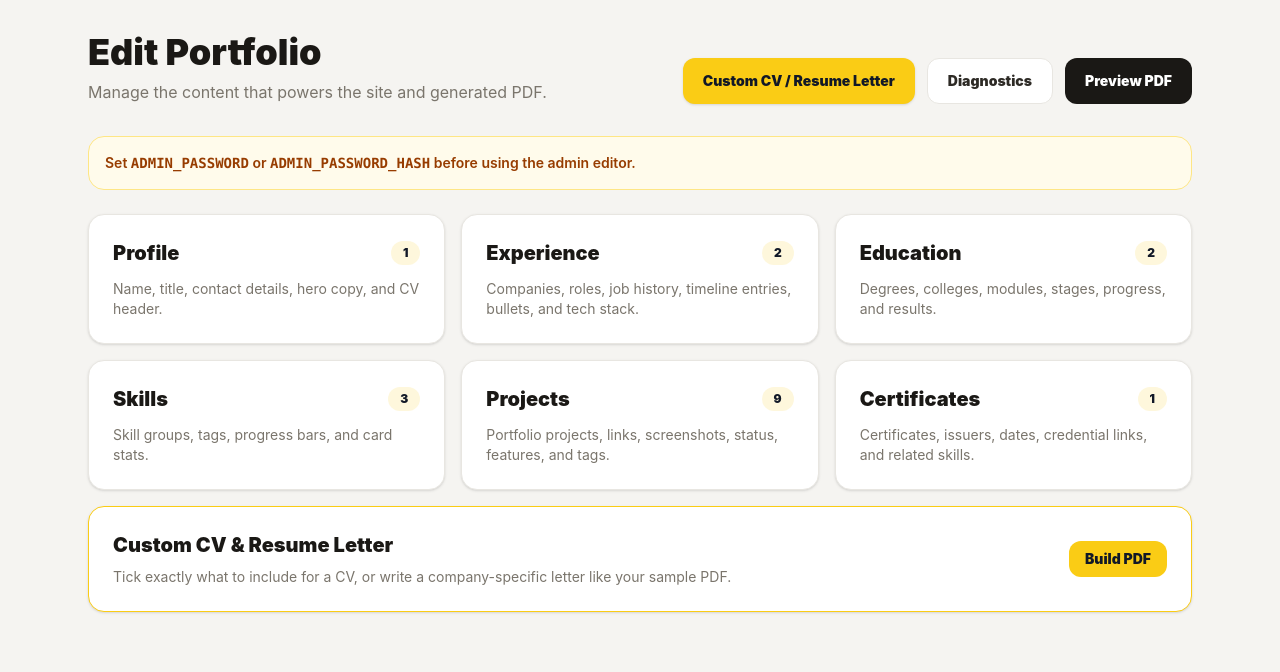
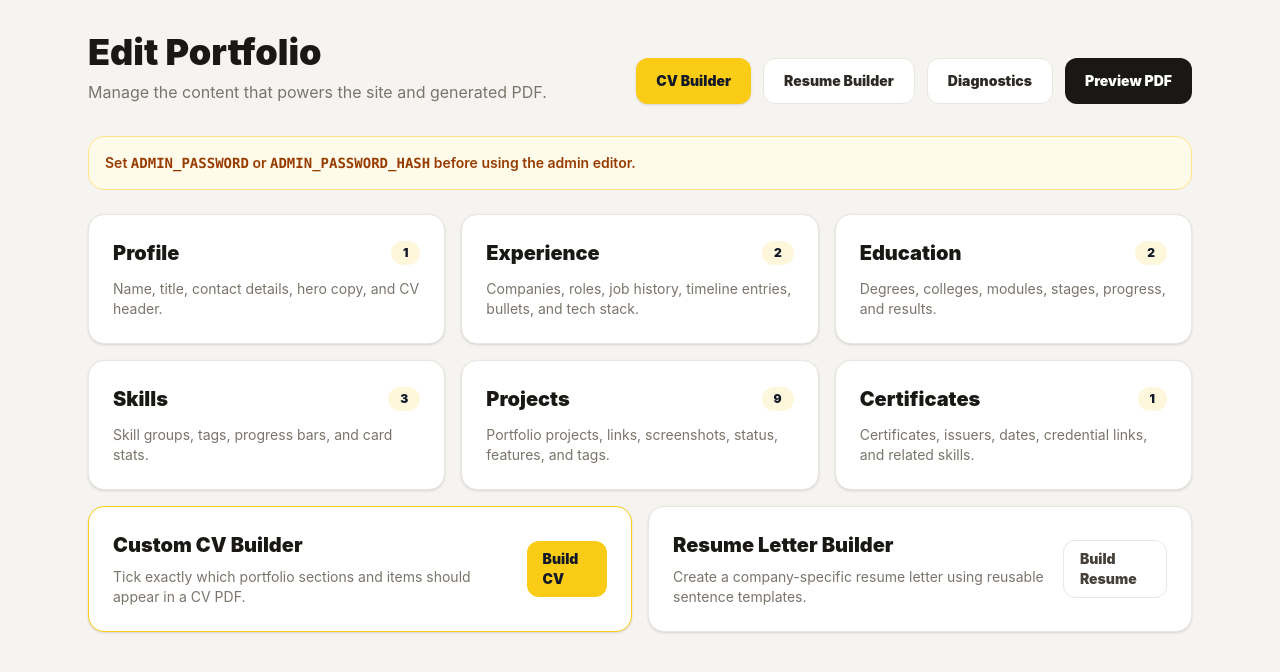
Before and after one commit to CiaranC968/pythonanywhere_flask, a Flask app: page /admin/ in a window 1280 px wide. Shown: the part 69-741 px from the top of the page. Run offline with Flask 3, Linux system fonts and the light colour scheme; the visitor is signed in with stand-in values (Sample User, id 1); data comes from the database, SQL or seed files in the repository; style sheets or scripts are compiled from the project's sources.

Commit message:
added custom resume

```diff
--- a/blueprints/admin.py
+++ b/blueprints/admin.py
@@ -319,6 +319,59 @@ DOCUMENT_SECTION_CONFIG = [
     },
 ]
 
+RESUME_SENTENCE_TEMPLATES = [
+    {
+        "target": "resume_summary",
+        "label": "Software role intro",
+        "text": "I am writing to apply for the {role} position at {company}. As a Computing and IT student with hands-on software development experience, I am eager to contribute to your team while continuing to grow as a developer.",
+    },
+    {
+        "target": "resume_summary",
+        "label": "Testing focus",
+        "text": "I am particularly interested in {company} because the role aligns with my experience in backend development, testing, documentation, and building reliable software with a practical user focus.",
+    },
+    {
+        "target": "resume_summary",
+        "label": "Graduate tone",
+        "text": "As an Open University Computing and IT student, I bring a mix of academic learning, self-directed project work, and real workplace experience that would let me contribute quickly to {company}.",
+    },
+    {
+        "target": "company_details",
+        "label": "Python strength",
+        "text": "Proficient in Python, with practical experience using Flask, SQL, APIs, and automation to build maintainable software.",
+    },
+    {
+        "target": "company_details",
+        "label": "Frontend/backend",
+        "text": "Comfortable working across backend and frontend code, including Flask, FastAPI, React, TypeScript, HTML, CSS, and database-backed applications.",
+    },
+    {
+        "target": "company_details",
+        "label": "Agile/testing",
+        "text": "Practical understanding of Agile workflows, sprint planning, documentation, integration testing, and collaborating in technical teams.",
+    },
+    {
+        "target": "company_details",
+        "label": "Communication",
+        "text": "Strong communication and teamwork skills developed through academic group projects, internships, and customer-facing work experience.",
+    },
+    {
+        "target": "company_details",
+        "label": "Learning mindset",
+        "text": "Quick to learn new tools and frameworks, with a steady approach to debugging, documentation, and improving existing systems.",
+    },
+    {
+        "target": "resume_conclusion",
+        "label": "Standard close",
+        "text": "Thank you for considering my application. I would welcome the opportunity to discuss how my skills, motivation, and experience could support {company}.\n\nYours sincerely,\n\nCiaran Cairns",
+    },
+    {
+        "target": "resume_conclusion",
+        "label": "Engineering close",
+        "text": "I would be excited to support your engineering team, learn from experienced developers, and contribute to high-quality, reliable software at {company}.\n\nYours sincerely,\n\nCiaran Cairns",
+    },
+]
+
 FIELD_HELP = {
     "id": "Leave blank when creating a new item and a slug will be generated automatically.",
     "sort_order": "Lower numbers appear first. Leave blank to place new items at the end.",
@@ -483,35 +536,62 @@ def cv_builder():
 @admin_bp.route("/cv-builder/pdf", methods=["POST"])
 @admin_required
 def cv_builder_pdf():
-    from blueprints.cv import build_cv_pdf, build_resume_letter_pdf, _safe_filename
+    from blueprints.cv import build_cv_pdf, _safe_filename
 
     portfolio = get_portfolio()
     include_sections = request.form.getlist("sections")
     selected_portfolio = _selected_document_portfolio(portfolio, include_sections)
-    document_type = request.form.get("document_type", "cv")
-    resume_options = _resume_options(document_type)
+    resume_options = _cv_options()
 
     has_selected_content = any(selected_portfolio.get(section) for section in include_sections)
-    if document_type == "cv" and (not include_sections or not has_selected_content):
+    if not include_sections or not has_selected_content:
         flash("Choose at least one section and one item before generating the PDF.", "error")
         return redirect(url_for("admin.cv_builder"))
 
     try:
-        if document_type == "resume":
-            pdf_bytes = build_resume_letter_pdf(profile=get_profile(), resume_options=resume_options)
-        else:
-            pdf_bytes = build_cv_pdf(
-                profile=get_profile(),
-                portfolio=selected_portfolio,
-                include_sections=include_sections,
-                resume_options=resume_options,
-            )
+        pdf_bytes = build_cv_pdf(
+            profile=get_profile(),
+            portfolio=selected_portfolio,
+            include_sections=include_sections,
+            resume_options=resume_options,
+        )
     except ImportError:
         flash("Install reportlab and Pillow from requirements.txt before generating PDFs.", "error")
         return redirect(url_for("admin.cv_builder"))
 
     profile = get_profile()
-    filename = _document_filename(profile.full_name, document_type, resume_options, _safe_filename)
+    filename = _document_filename(profile.full_name, "cv", resume_options, _safe_filename)
+    response = make_response(pdf_bytes)
+    response.headers["Content-Type"] = "application/pdf"
+    response.headers["Content-Disposition"] = f'attachment; filename="{filename}"'
+    response.headers["Cache-Control"] = "no-store"
+    return response
+
+
+@admin_bp.route("/resume-builder")
+@admin_required
+def resume_builder():
+    return render_template(
+        "admin/resume_builder.html",
+        profile=get_profile(),
+        sentence_templates=RESUME_SENTENCE_TEMPLATES,
+    )
+
+
+@admin_bp.route("/resume-builder/pdf", methods=["POST"])
+@admin_required
+def resume_builder_pdf():
+    from blueprints.cv import build_resume_letter_pdf, _safe_filename
+
+    resume_options = _resume_options()
+    try:
+        pdf_bytes = build_resume_letter_pdf(profile=get_profile(), resume_options=resume_options)
+    except ImportError:
+        flash("Install reportlab and Pillow from requirements.txt before generating PDFs.", "error")
+        return redirect(url_for("admin.resume_builder"))
+
+    profile = get_profile()
+    filename = _document_filename(profile.full_name, "resume", resume_options, _safe_filename)
     response = make_response(pdf_bytes)
     response.headers["Content-Type"] = "application/pdf"
     response.headers["Content-Disposition"] = f'attachment; filename="{filename}"'
@@ -663,18 +743,19 @@ def _selected_document_portfolio(portfolio, include_sections):
     return selected
 
 
-def _resume_options(document_type):
+def _cv_options():
+    return {
+        "header_subtitle": request.form.get("header_subtitle", "").strip(),
+        "document_title": "Custom CV",
+    }
+
+
+def _resume_options():
     header_subtitle = request.form.get("header_subtitle", "").strip()
-    if document_type != "resume":
-        return {
-            "header_subtitle": header_subtitle,
-            "document_title": "Custom CV",
-        }
-
     company_name = request.form.get("company_name", "").strip()
     target_role = request.form.get("target_role", "").strip()
     if not header_subtitle:
-        header_subtitle = target_role or "Targeted Resume"
+        header_subtitle = target_role or "Resume Letter"
 
     return {
         "header_subtitle": header_subtitle,
--- a/static/js/admin.js
+++ b/static/js/admin.js
@@ -313,6 +313,22 @@
         });
     }
 
+    function insertTemplateSentence(button) {
+        const target = document.getElementById(button.dataset.templateTarget);
+        if (!target) return;
+
+        const company = document.querySelector('[data-template-company]')?.value.trim() || 'the company';
+        const role = document.querySelector('[data-template-role]')?.value.trim() || 'the role';
+        const templateText = parseJson(button.dataset.templateText, button.dataset.templateText || '');
+        const sentence = templateText
+            .replaceAll('{company}', company)
+            .replaceAll('{role}', role);
+        const separator = target.value.trim() ? (target.id === 'company_details' ? '\n' : '\n\n') : '';
+        target.value = `${target.value.trim()}${separator}${sentence}`;
+        target.focus();
+        target.dispatchEvent(new Event('input', { bubbles: true }));
+    }
+
     document.addEventListener('DOMContentLoaded', () => {
         document.querySelectorAll('.structured-editor').forEach(initEditor);
         renderIconPicker();
@@ -344,6 +360,11 @@
             if (styleChoice) {
                 updateStyleChoice(styleChoice.dataset.target, styleChoice.dataset.value);
             }
+
+            const templateButton = event.target.closest('[data-template-target]');
+            if (templateButton) {
+                insertTemplateSentence(templateButton);
+            }
         });
 
         document.addEventListener('change', (event) => {
--- a/templates/admin/dashboard.html
+++ b/templates/admin/dashboard.html
@@ -7,7 +7,8 @@
         <p class="mt-2 text-warm-500">Manage the content that powers the site and generated PDF.</p>
     </div>
     <div class="flex flex-wrap gap-3">
-        <a href="{{ url_for('admin.cv_builder') }}" class="inline-flex items-center justify-center rounded-xl bg-brand-accent px-5 py-3 text-sm font-black text-brand-dark shadow-sm hover:opacity-90">Custom CV / Resume Letter</a>
+        <a href="{{ url_for('admin.cv_builder') }}" class="inline-flex items-center justify-center rounded-xl bg-brand-accent px-5 py-3 text-sm font-black text-brand-dark shadow-sm hover:opacity-90">CV Builder</a>
+        <a href="{{ url_for('admin.resume_builder') }}" class="inline-flex items-center justify-center rounded-xl border border-warm-200 bg-white px-5 py-3 text-sm font-black text-warm-800 hover:border-brand-accent">Resume Builder</a>
         <a href="{{ url_for('admin.diagnostics') }}" class="inline-flex items-center justify-center rounded-xl border border-warm-200 bg-white px-5 py-3 text-sm font-black text-warm-800 hover:border-brand-accent">Diagnostics</a>
         <a href="{{ url_for('cv.get_cv') }}" target="_blank" class="inline-flex items-center justify-center rounded-xl bg-warm-900 px-5 py-3 text-sm font-black text-white hover:bg-warm-700">Preview PDF</a>
     </div>
@@ -37,14 +38,23 @@
     {% endfor %}
 </div>
 
-<div class="mt-4">
+<div class="mt-4 grid gap-4 md:grid-cols-2">
     <a href="{{ url_for('admin.cv_builder') }}" class="block rounded-2xl border border-brand-accent bg-white p-6 shadow-sm transition hover:-translate-y-0.5 hover:shadow-lg">
         <div class="flex items-center justify-between gap-4">
             <div>
-                <h2 class="text-xl font-black text-warm-900">Custom CV & Resume Letter</h2>
-                <p class="mt-2 text-sm text-warm-500">Tick exactly what to include for a CV, or write a company-specific letter like your sample PDF.</p>
+                <h2 class="text-xl font-black text-warm-900">Custom CV Builder</h2>
+                <p class="mt-2 text-sm text-warm-500">Tick exactly which portfolio sections and items should appear in a CV PDF.</p>
             </div>
-            <span class="rounded-xl bg-brand-accent px-4 py-2 text-sm font-black text-brand-dark">Build PDF</span>
+            <span class="rounded-xl bg-brand-accent px-4 py-2 text-sm font-black text-brand-dark">Build CV</span>
+        </div>
+    </a>
+    <a href="{{ url_for('admin.resume_builder') }}" class="block rounded-2xl border border-warm-200 bg-white p-6 shadow-sm transition hover:-translate-y-0.5 hover:border-brand-accent hover:shadow-lg">
+        <div class="flex items-center justify-between gap-4">
+            <div>
+                <h2 class="text-xl font-black text-warm-900">Resume Letter Builder</h2>
+                <p class="mt-2 text-sm text-warm-500">Create a company-specific resume letter using reusable sentence templates.</p>
+            </div>
+            <span class="rounded-xl border border-warm-200 px-4 py-2 text-sm font-black text-warm-700">Build Resume</span>
         </div>
     </a>
 </div>
```
Also changed, not shown: templates/admin/cv_builder.html (+7 -41 lines).
